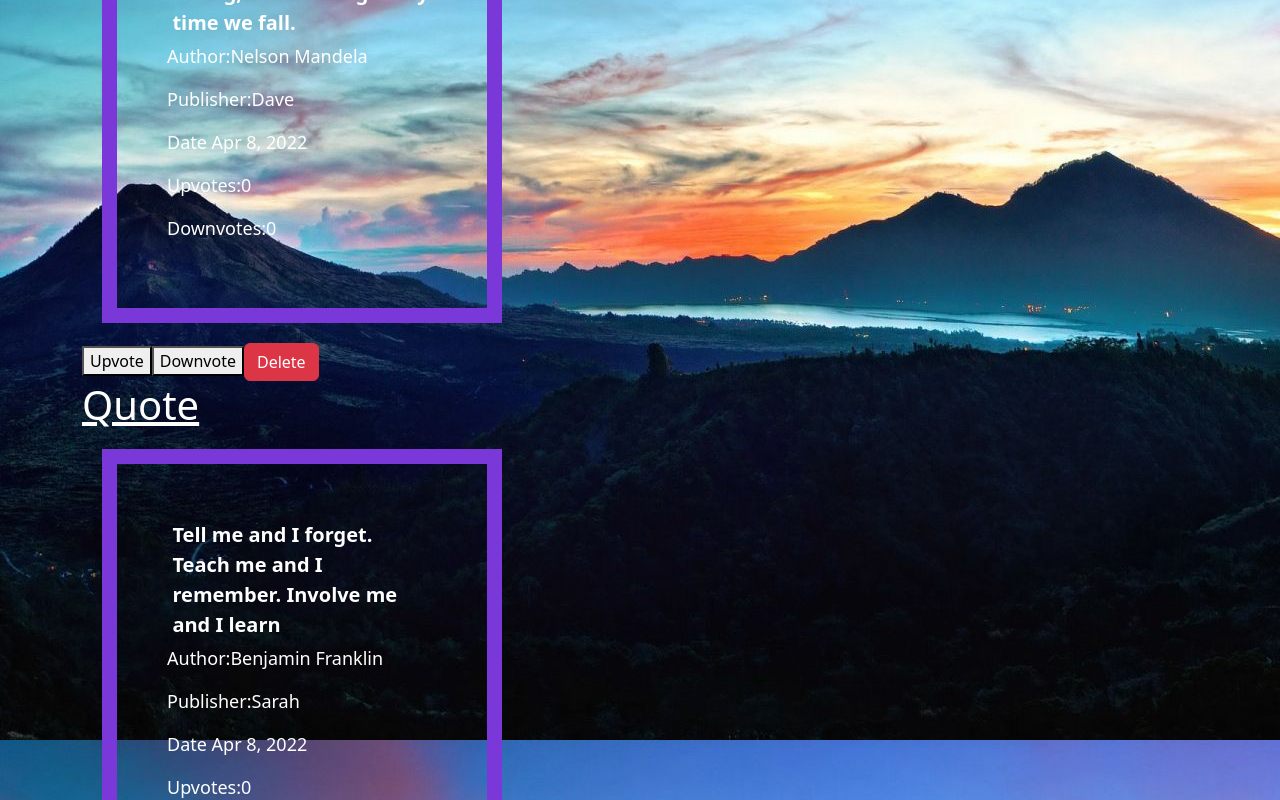
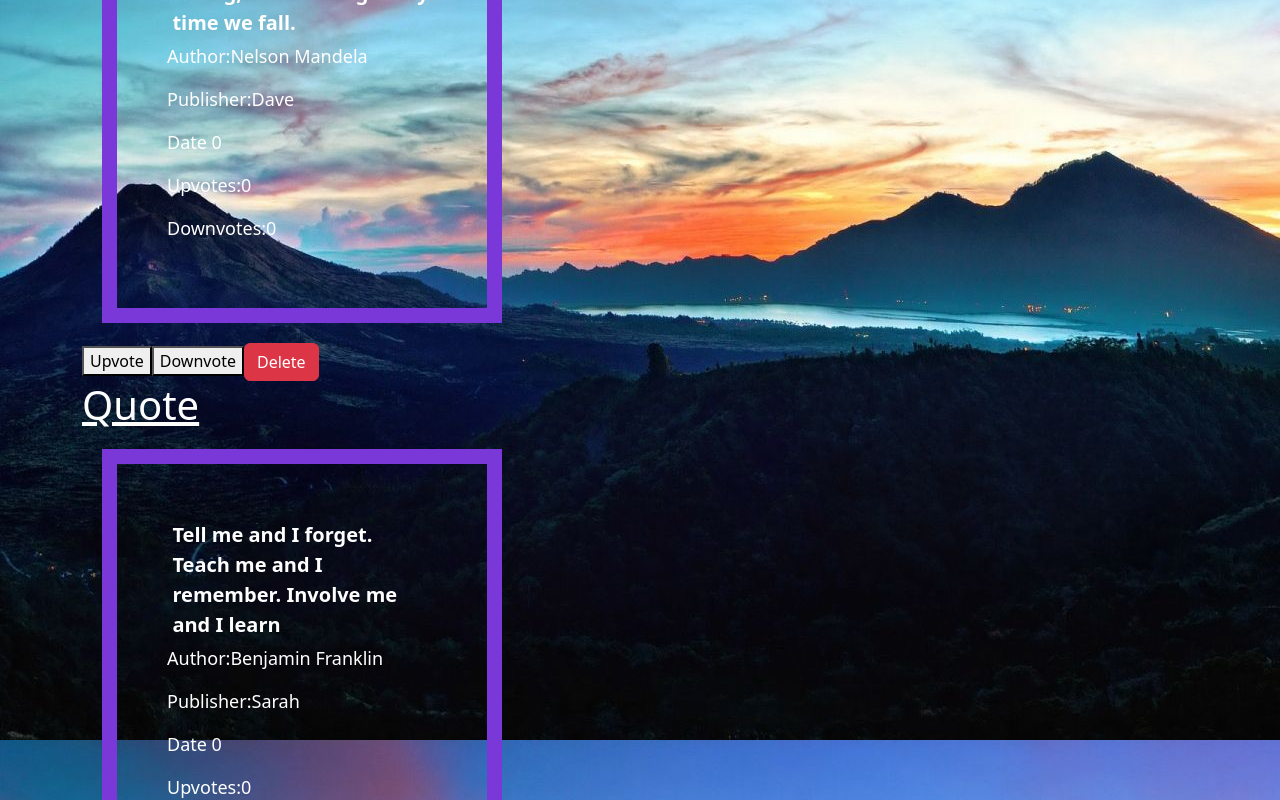
Before and after one commit to Doyo54/Angular-week-1-IP, an Angular app: page / in a window 1280 px wide. Shown: the part 1420-2220 px from the top of the page. Built offline with nearby package versions, Linux system fonts and the light colour scheme.

Commit message:
ft: I have added this pipe to my summary.component.html

```diff
--- a/src/app/summary/summary.component.html
+++ b/src/app/summary/summary.component.html
@@ -10,7 +10,7 @@
       Publisher:{{quote.name}}
     </p>
     <p>
-       Date {{quote.date|date}}
+       Date {{quote.date|dateCount}}
       </p>
       <p>
         Upvotes:{{quote.votesUp}}
```
